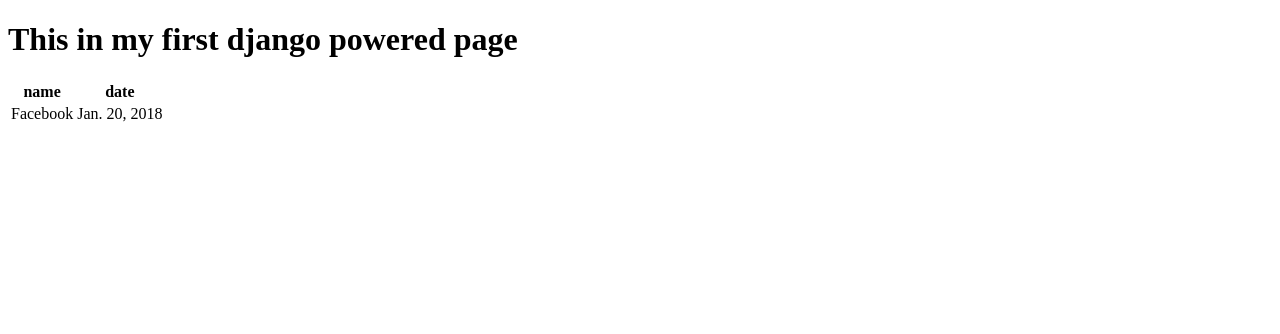
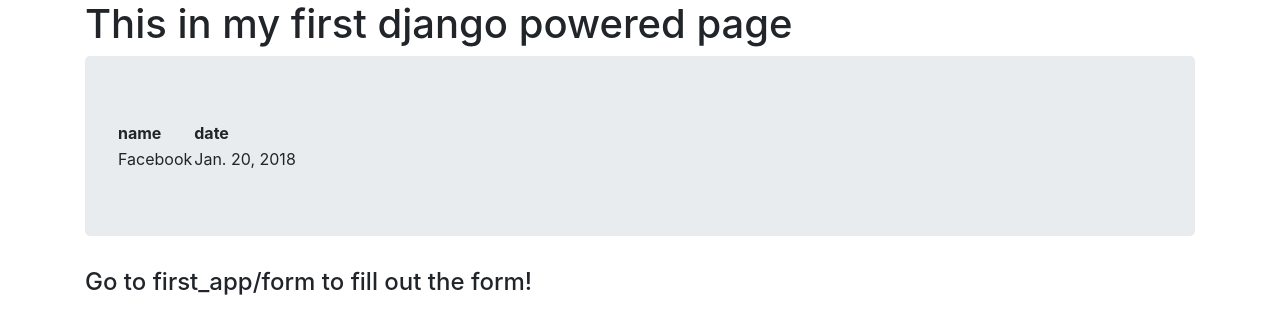
Before and after one commit to abhijeet1995/first_project-Django, a Django app: page / in a window 1280 px wide. Shown: the top 334 px of the page. Run offline with Django 3.2, Linux system fonts and the light colour scheme; data comes from the database, SQL or seed files in the repository; some libraries are stand-ins or nearby versions.

Commit message:
basic_forms

```diff
--- a/first_app/urls.py
+++ b/first_app/urls.py
@@ -3,4 +3,5 @@ from . import views
 
 urlpatterns = [
     url(r'^$', views.index, name='index'),
+    url(r'^form', views.form_name_view, name='form'),
 ]
--- a/first_app/views.py
+++ b/first_app/views.py
@@ -1,8 +1,21 @@
 from django.shortcuts import render
 from first_app.models import Topic, WebPage, AccessRecord
+from . import forms
 
 
 def index(request):
     date_access = AccessRecord.objects.order_by('date')
     my_dict = {'insert_me': date_access}
     return render(request, 'first_app/index.html', context=my_dict)
+
+
+def form_name_view(request):
+    form = forms.FormName()
+    if request.method == 'POST':
+        form = forms.FormName(request.POST)
+        if form.is_valid():
+            print('Validation Success!')
+            print("NAME: " + form.cleaned_data['name'])
+            print("EMAIL: " + form.cleaned_data['email'])
+            print("ABOUT ME: " + form.cleaned_data['about_me'])
+    return render(request, 'first_app/form_page.html', {'form': form})
--- a/templates/first_app/index.html
+++ b/templates/first_app/index.html
@@ -5,10 +5,13 @@
     <meta charset="UTF-8">
     <title>First App</title>
     <link rel="stylesheet" href="{% static 'css/myStyle.css' %}">
+    <link rel="stylesheet" href="https://maxcdn.bootstrapcdn.com/bootstrap/4.0.0/css/bootstrap.min.css" integrity="sha384-Gn5384xqQ1aoWXA+058RXPxPg6fy4IWvTNh0E263XmFcJlSAwiGgFAW/dAiS6JXm" crossorigin="anonymous">
 </head>
 <body>
+    <div class="container">
     <h1>This in my first django powered page</h1>
     {% if insert_me %}
+    <div class="jumbotron">
     <table>
         <thead>
             <th>name</th>
@@ -21,6 +24,9 @@
         </tr>
         {% endfor %}
     </table>
+    </div>
+        <h4>Go to first_app/form to fill out the form!</h4>
+    </div>
     {% else %}
         <h1>No site accessed yet</h1>
     {% endif %}
```
Also changed, not shown: first_app/forms.py (added, +7 -0 lines), templates/first_app/form_page.html (added, +20 -0 lines).
